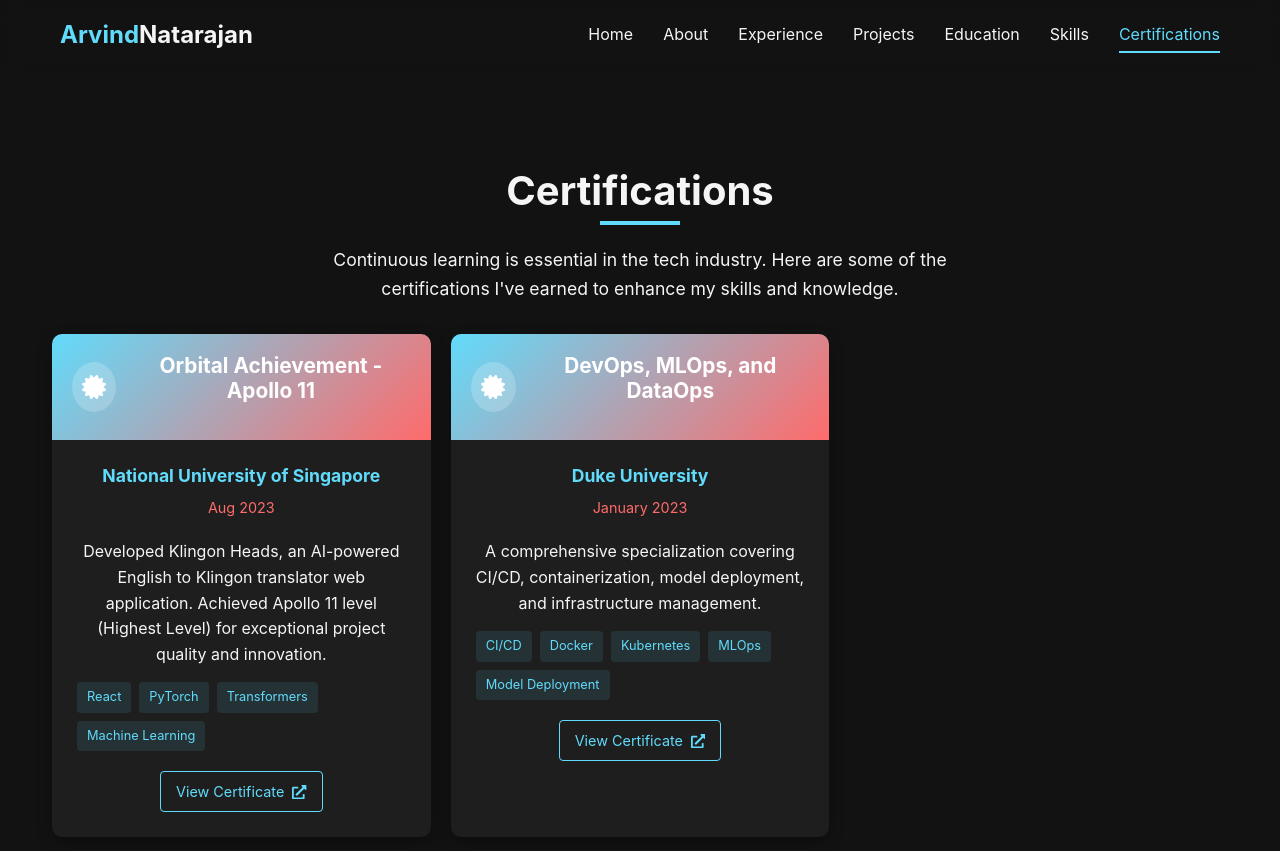
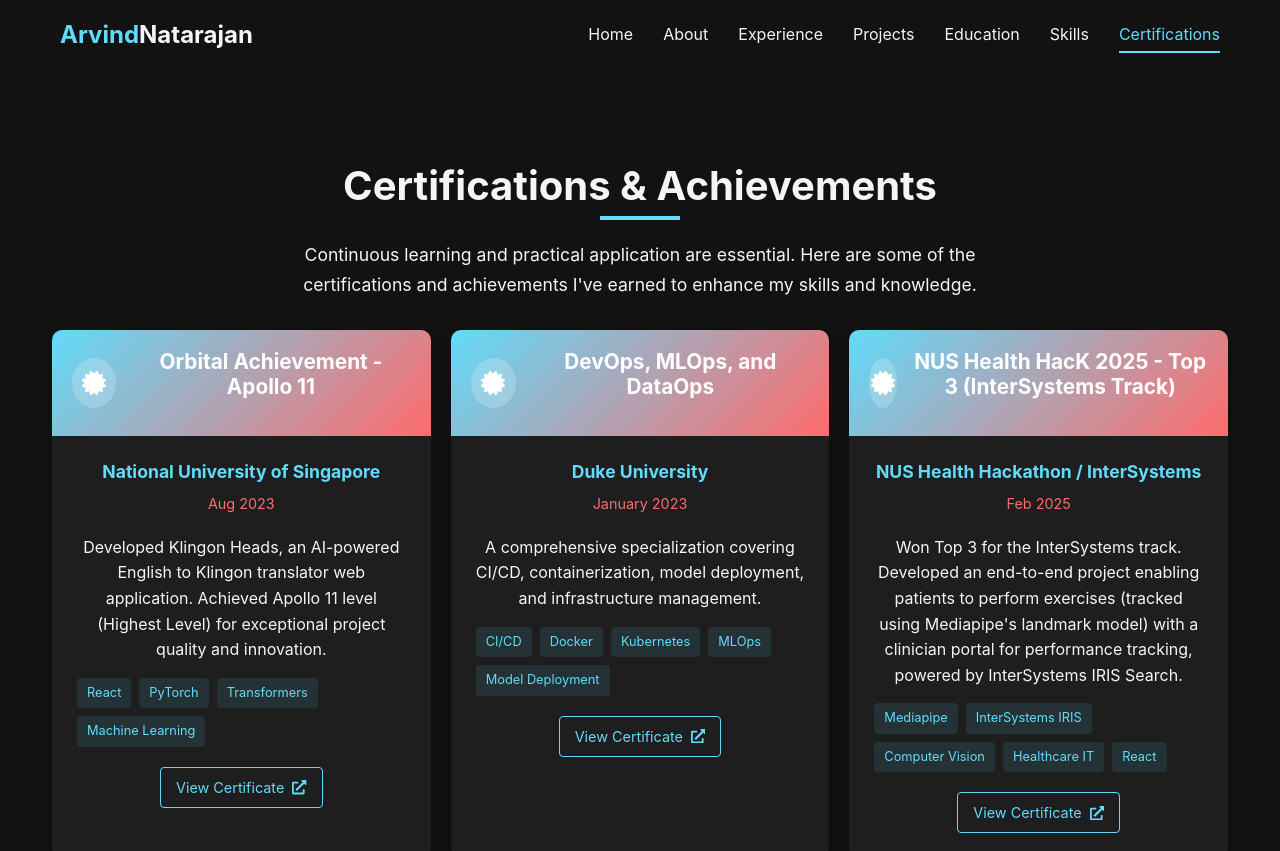
Before and after one commit to DiegoTheExplorar/DiegoTheExplorar.github.io, a React (Vite) app: page /certifications in a window 1280 px wide. Shown: the top 851 px of the page. Built offline with nearby package versions, Linux system fonts and the light colour scheme.

Commit message:
Add Cert

```diff
--- a/src/pages/Certifications.jsx
+++ b/src/pages/Certifications.jsx
@@ -167,7 +167,17 @@
       description: 'A comprehensive specialization covering CI/CD, containerization, model deployment, and infrastructure management.',
       skills: ['CI/CD', 'Docker', 'Kubernetes', 'MLOps', 'Model Deployment'],
       certificateLink: 'https://www.coursera.org/account/accomplishments/verify/YPN57DOJ9BS6'
+    },
+    // START: Added Certification
+    {
+      title: 'NUS Health HacK 2025 - Top 3 (InterSystems Track)',
+      issuer: 'NUS Health Hackathon / InterSystems',
+      date: 'Feb 2025', // <-- Adjust month if needed
+      description: 'Won Top 3 for the InterSystems track. Developed an end-to-end project enabling patients to perform exercises (tracked using Mediapipe\'s landmark model) with a clinician portal for performance tracking, powered by InterSystems IRIS Search.',
+      skills: ['Mediapipe', 'InterSystems IRIS', 'Computer Vision', 'Healthcare IT', 'React'], // <-- Adjust skills if needed
+      certificateLink: 'https://www.credly.com/badges/2c24b802-02ec-47b6-b7e2-e8f6b2f184da/public_url'
     }
+    // END: Added Certification
   ];
 
   // Animation variants
@@ -201,7 +211,7 @@
           animate={{ opacity: 1, y: 0 }}
           transition={{ duration: 0.5 }}
         >
-          Certifications
+          Certifications & Achievements
         </SectionTitle>
 
         <CertificationsDescription
@@ -209,8 +219,8 @@
           animate={{ opacity: 1 }}
           transition={{ duration: 0.5, delay: 0.2 }}
         >
-          Continuous learning is essential in the tech industry. Here are some of the certifications
-          I've earned to enhance my skills and knowledge.
+          Continuous learning and practical application are essential. Here are some of the certifications
+          and achievements I've earned to enhance my skills and knowledge.
         </CertificationsDescription>
 
         <CertificationsGrid
@@ -220,7 +230,7 @@
         >
           {certificationsData.map((certification) => (
             <CertificationCard
-              key={certification.title}
+              key={certification.title} // Ensure titles are unique or use another key
               variants={itemVariants}
             >
               <CertificateHeader>
```
